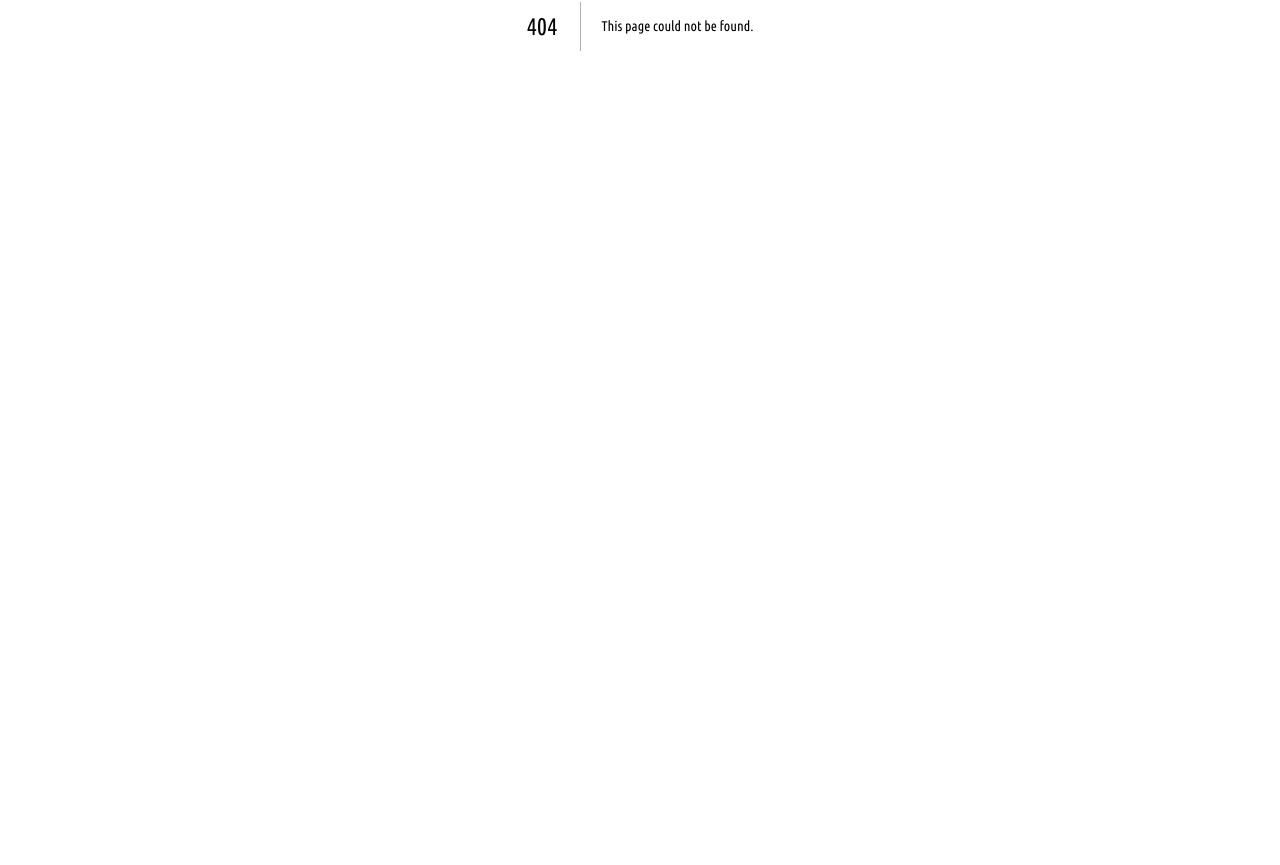
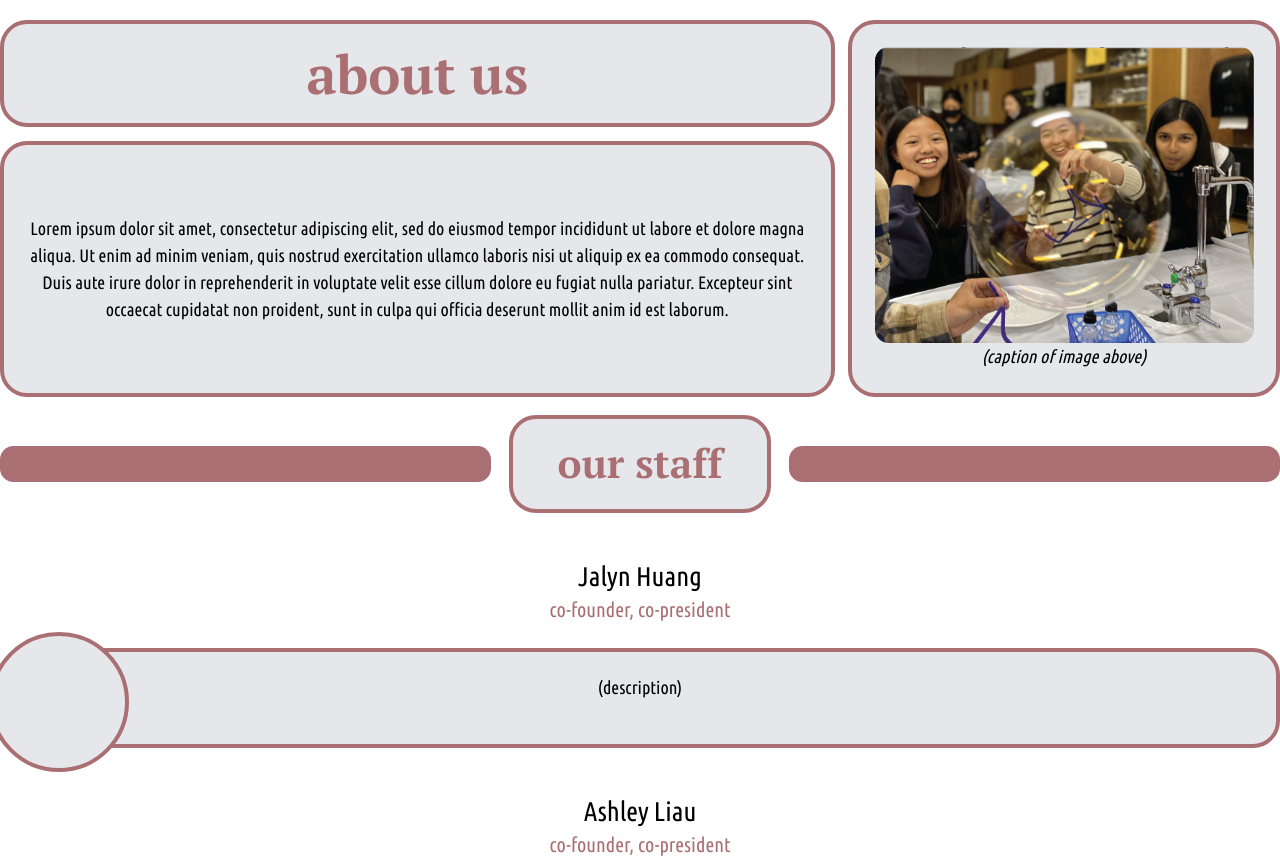
Before and after one commit to manuthecoder/TSP-website, a Next.js app: page /about in a window 1280 px wide. Before the commit this address had no page. Shown: the part 374-1239 px from the top of the page. Before the commit the page ends 800 px from the top, so only its background shows below. Built offline with nearby package versions, Linux system fonts and the light colour scheme.

Commit message:
add about page

```diff
--- /dev/null
+++ b/app/about/page.tsx
@@ -0,0 +1,131 @@
+import Image from "next/image";
+
+export default function Page() {
+  const staff = [
+    {
+      name: "Jalyn Huang",
+      role: "co-founder, co-president",
+    },
+    {
+      name: "Ashley Liau",
+      role: "co-founder, co-president",
+    },
+    {
+      name: "Audrey Chen",
+      role: "Vice President",
+    },
+    {
+      name: "Arjun Zaveri",
+      role: "Secretary",
+    },
+    {
+      name: "Rachel Tran",
+      role: "Treasurer",
+    },
+    {
+      name: "Andrew Ro",
+      role: "Publicity Chair",
+    },
+    {
+      name: "Adah Wang",
+      role: "Department Head, Science",
+    },
+    {
+      name: "Joshua Kim",
+      role: "Department Head, Technology",
+    },
+    {
+      name: "Shivani Joshi",
+      role: "Department Head, Engineering",
+    },
+    {
+      name: "Catherine Li",
+      role: "Department Head, Art",
+    },
+    {
+      name: "Lucy Zhao",
+      role: "Department Head, Math",
+    },
+  ];
+
+  return (
+    <div className="container">
+      {/* Our mission */}
+      <div className="box">
+        <div className="py-10 flex items-center max-w-3xl mx-auto gap-10">
+          <div>
+            <h1 className="font-heading text-6xl heading">our mission</h1>
+            <Image src="/arrow.svg" width={459.96} height={11.96} alt="Arrow" />
+          </div>
+          <div>
+            <p className="text-xl">(brief mission statement)</p>
+          </div>
+        </div>
+      </div>
+
+      {/* About us */}
+      <div className="flex mt-5 gap-3">
+        <div className="w-full flex flex-col">
+          <div className="box p-5 mb-3">
+            <h1 className="font-heading text-5xl heading text-center">
+              about us
+            </h1>
+          </div>
+          <div className="box p-5 grow text-center flex items-center content-center">
+            Lorem ipsum dolor sit amet, consectetur adipiscing elit, sed do
+            eiusmod tempor incididunt ut labore et dolore magna aliqua. Ut enim
+            ad minim veniam, quis nostrud exercitation ullamco laboris nisi ut
+            aliquip ex ea commodo consequat. Duis aute irure dolor in
+            reprehenderit in voluptate velit esse cillum dolore eu fugiat nulla
+            pariatur. Excepteur sint occaecat cupidatat non proident, sunt in
+            culpa qui officia deserunt mollit anim id est laborum.
+          </div>
+        </div>
+        <div className="box max-w-sm">
+          <Image
+            src="/activity.png"
+            width={1043 / 2}
+            height={817 / 2}
+            className="w-full rounded-xl"
+            alt="Activity"
+          />
+          <p className="text-center">
+            <i>(caption of image above)</i>
+          </p>
+        </div>
+      </div>
+
+      {/* Staff */}
+      <div className="flex items-center gap-4 my-4">
+        <div
+          className="p-4 w-full rounded-xl"
+          style={{ background: "var(--colors-red)" }}
+        />
+        <div className="box shrink-0 w-auto">
+          <h1 className="text-4xl heading px-5 font-heading">our staff</h1>
+        </div>
+        <div
+          className="p-4 w-full rounded-xl"
+          style={{ background: "var(--colors-red)" }}
+        />
+      </div>
+      {staff.map((member) => (
+        <div className="text-center mt-10" key={member.name}>
+          <h1 className="text-2xl">{member.name}</h1>
+          <h3 className="heading text-lg mb-5">{member.role}</h3>
+          <div className="box h-[100px] relative">
+            <div
+              className="border-4 rounded-full flex items-center text-center bg-gray-200 absolute -top-[20px] -left-[15px]"
+              style={{
+                borderColor: "var(--colors-red)",
+                height: "140px",
+                width: "140px",
+              }}
+            ></div>
+            <h4>(description)</h4>
+          </div>
+        </div>
+      ))}
+    </div>
+  );
+}
--- a/app/globals.scss
+++ b/app/globals.scss
@@ -5,6 +5,13 @@
 :root {
   --font-body: "Ubuntu Condensed", sans-serif;
   --font-heading: "PT Serif", serif;
+
+  --colors-red: #aa6f73;
+  --colors-purple: #66545e;
+}
+
+::-webkit-scrollbar {
+  display: none;
 }
 
 * {
@@ -49,6 +56,11 @@ body {
 
   // Grid
   .box {
-    @apply w-full rounded-3xl bg-gradient-to-tr from-gray-100 to-gray-300 p-5;
+    @apply w-full rounded-3xl bg-gray-200 p-5 border-4;
+    border-color: var(--colors-red);
+  }
+
+  .heading {
+    color: var(--colors-red);
   }
 }
--- a/app/layout.tsx
+++ b/app/layout.tsx
@@ -1,6 +1,7 @@
 import "./globals.scss";
 import type { Metadata } from "next";
 import { Inter } from "next/font/google";
+import { Navbar } from "./navbar";
 
 const inter = Inter({ subsets: ["latin"] });
 
@@ -28,7 +29,10 @@ export default function RootLayout({
           rel="stylesheet"
         />
       </head>
-      <body className={inter.className}>{children}</body>
+      <body className={inter.className}>
+        <Navbar />
+        {children}
+      </body>
     </html>
   );
 }
--- a/app/navbar.tsx
+++ b/app/navbar.tsx
@@ -11,7 +11,7 @@ export function Navbar() {
 
       {/* Links */}
       {[
-        { name: "Home", href: "/home" },
+        { name: "Home", href: "/" },
         { name: "Magazine", href: "/magazine" },
         { name: "Blog", href: "/blog" },
         { name: "Start a chapter", href: "/start-a-chapter" },
--- a/app/page.tsx
+++ b/app/page.tsx
@@ -3,8 +3,6 @@ import { Navbar } from "./navbar";
 export default function Home() {
   return (
     <>
-      <Navbar />
-
       <div className="container">
         {/* Banner */}
         <div className="banner">
```
Also changed, not shown: .gitpod.yml (added), public/activity.png (added), public/arrow.svg (added).
